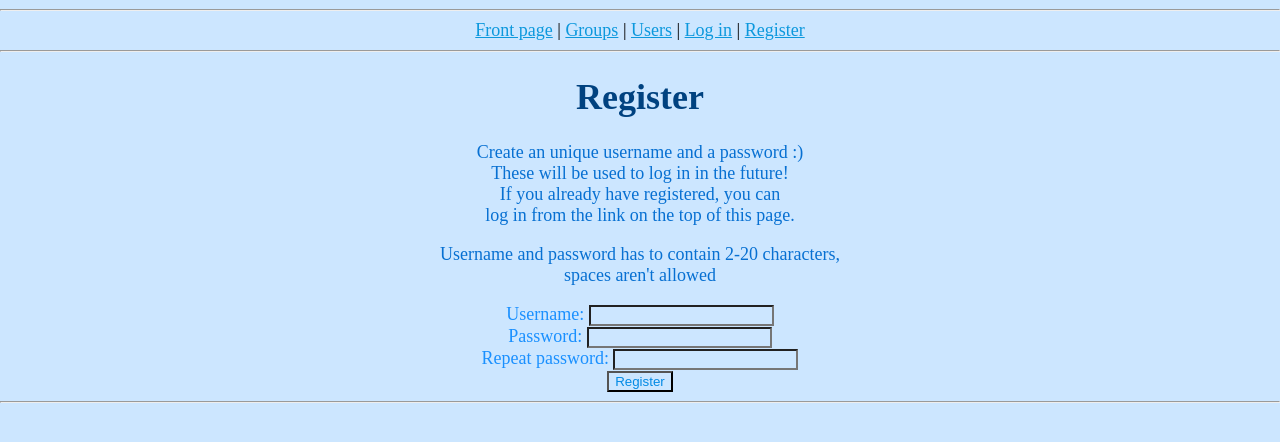
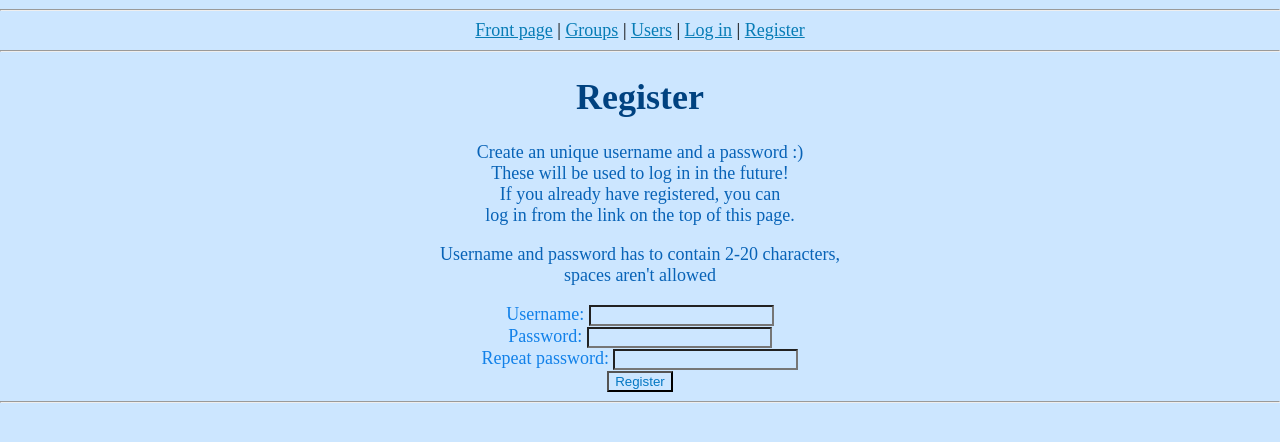
Before and after one commit to eveliinaalikoski/tsoha_wetalk, a Flask app: page /register in a window 1280 px wide. Shown: the top 442 px of the page. Run offline with Flask 3, Linux system fonts and the light colour scheme.

Commit message:
color changes

```diff
--- a/static/style.css
+++ b/static/style.css
@@ -15,7 +15,7 @@ h2, h3 {
 }
 
 p {
-    color: #0770d2;
+    color: #0863b7;
 }
 
 .error {
@@ -23,7 +23,7 @@ p {
 }
 
 a {
-    color: #0c98dd;
+    color: #077cb6;
 }
 
 a:hover {
@@ -36,7 +36,7 @@ textarea {
 }
 
 input[type=text], input[type=submit], input[type=password] {
-    color: #038ae5;
+    color: #0477c3;
     background-color: #cce6ff;
 }
 
@@ -45,7 +45,7 @@ input[type=submit]:hover {
 }
 
 form {
-    color: #1a90ff
+    color: #1281e9
 }
 
 hr {
```
